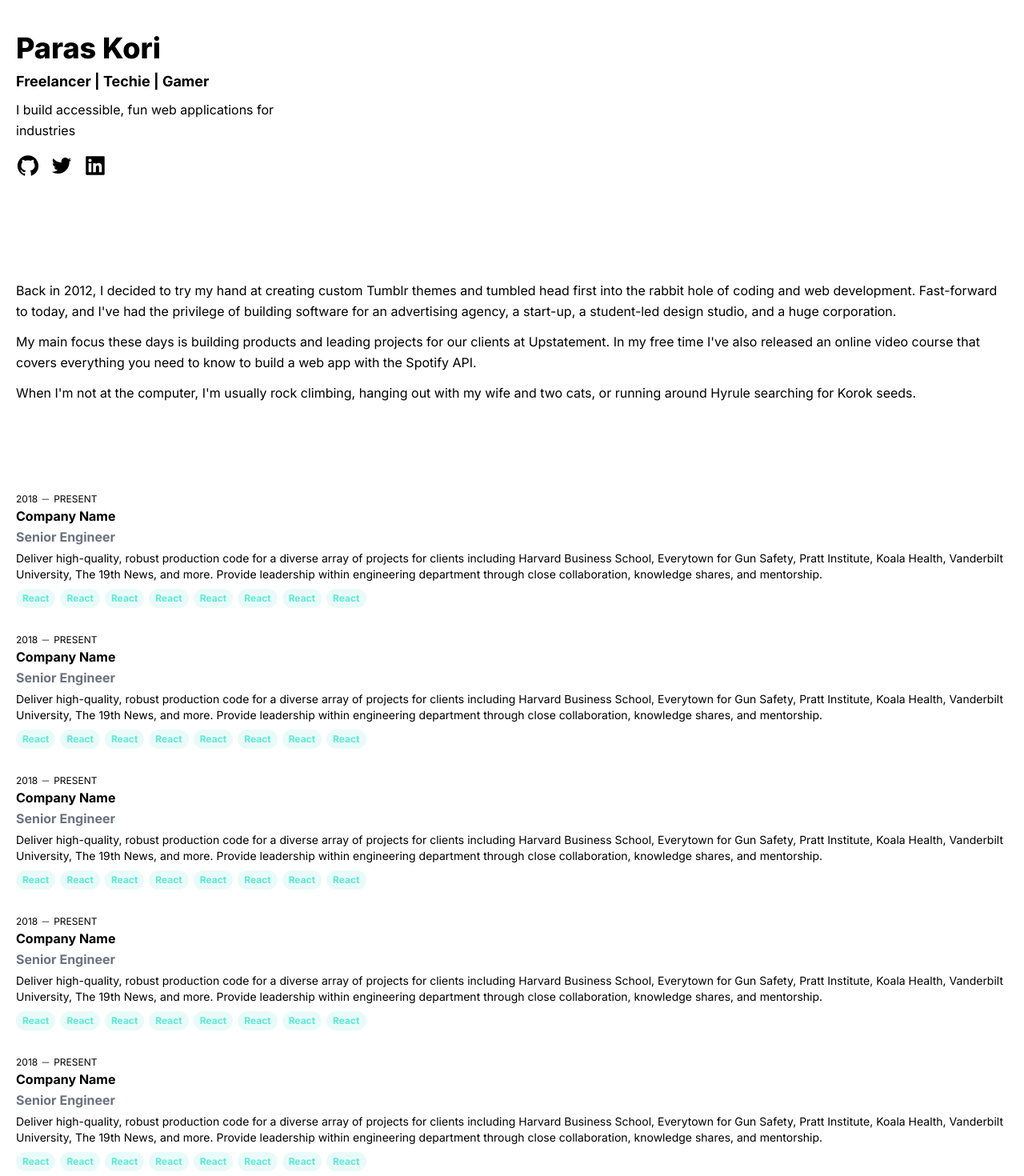
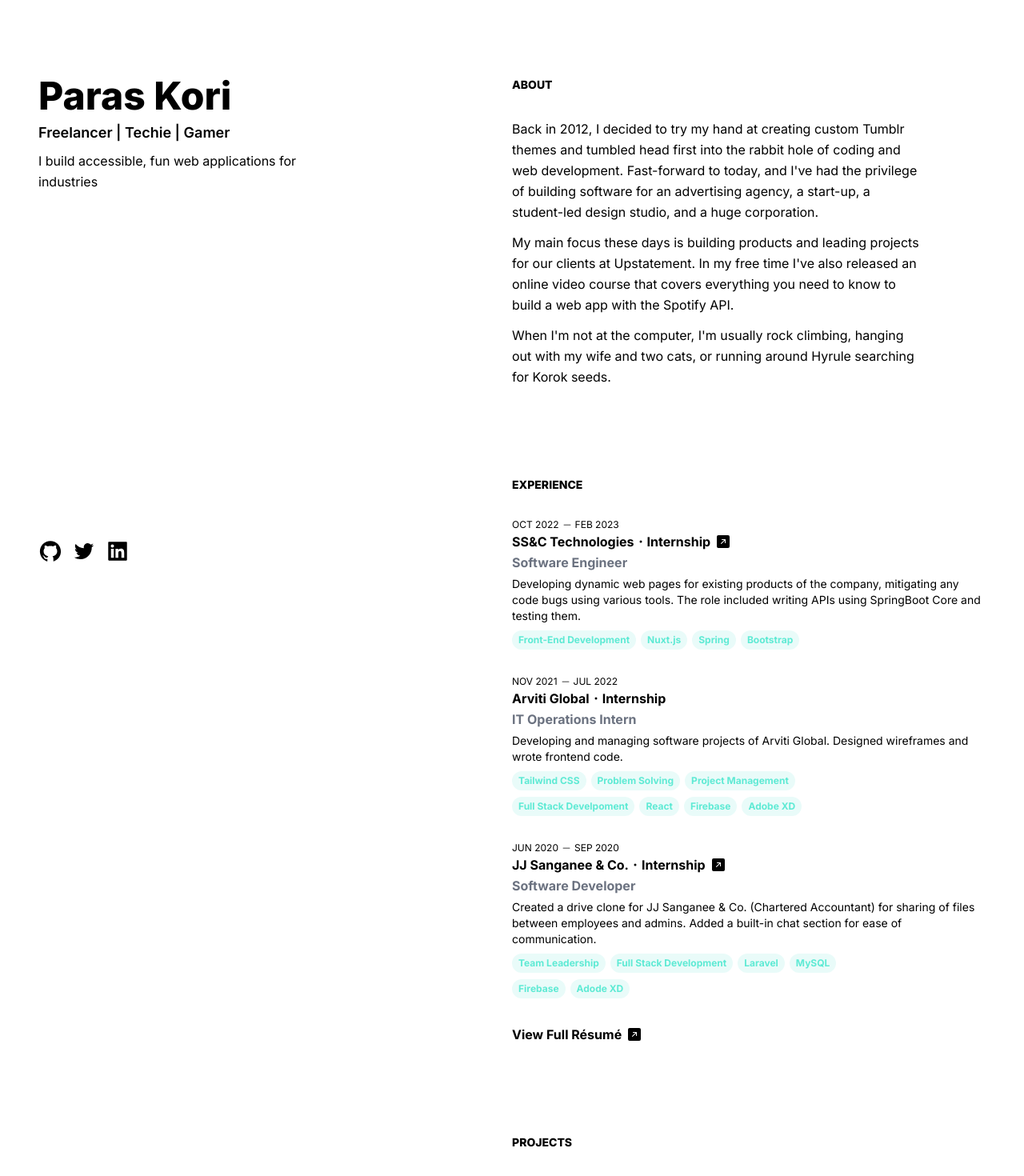
Before and after one commit to paras1729kori/pk-portfolio, a Next.js app: page / in a window 1280 px wide. Shown: the top 1470 px of the page at 80% size. Built offline with nearby package versions, Linux system fonts and the light colour scheme.

Commit message:
feature: completed experiences section with api

```diff
--- /dev/null
+++ b/src/app/api/experiences/route.ts
@@ -0,0 +1,73 @@
+import { NextResponse } from "next/server";
+
+export async function GET(request: Request) {
+  interface DataType {
+    id: number;
+    start_date: string;
+    end_date: string;
+    company_name: string;
+    cert_link?: string;
+    mode: string;
+    position?: string;
+    description: string;
+    tech_stack?: string[];
+  }
+
+  const data: DataType[] = [
+    {
+      id: 1,
+      start_date: "Oct 2022",
+      end_date: "Feb 2023",
+      company_name: "SS&C Technologies",
+      cert_link:
+        "https://drive.google.com/file/d/1c10cE5zyfbkY3xEv-oclmT_bZ1PWERD0/view?usp=sharing",
+      mode: "Internship",
+      position: "Software Engineer",
+      description:
+        "Developing dynamic web pages for existing products of the company, mitigating any code bugs using various tools. The role included writing APIs using SpringBoot Core and testing them.",
+      tech_stack: ["Front-End Development", "Nuxt.js", "Spring", "Bootstrap"],
+    },
+    {
+      id: 2,
+      start_date: "Nov 2021",
+      end_date: "Jul 2022",
+      company_name: "Arviti Global",
+      cert_link: "",
+      mode: "Internship",
+      position: "IT Operations Intern",
+      description:
+        "Developing and managing software projects of Arviti Global. Designed wireframes and wrote frontend code.",
+      tech_stack: [
+        "Tailwind CSS",
+        "Problem Solving",
+        "Project Management",
+        "Full Stack Develpoment",
+        "React",
+        "Firebase",
+        "Adobe XD",
+      ],
+    },
+    {
+      id: 3,
+      start_date: "Jun 2020",
+      end_date: "Sep 2020",
+      company_name: "JJ Sanganee & Co.",
+      cert_link:
+        "https://drive.google.com/file/d/1o-Ceohn1JSfI5qliFkcH7ZiKmwkw6PRc/view?usp=sharing",
+      mode: "Internship",
+      position: "Software Developer",
+      description:
+        "Created a drive clone for JJ Sanganee & Co. (Chartered Accountant) for sharing of files between employees and admins. Added a built-in chat section for ease of communication.",
+      tech_stack: [
+        "Team Leadership",
+        "Full Stack Development",
+        "Laravel",
+        "MySQL",
+        "Firebase",
+        "Adode XD",
+      ],
+    },
+  ];
+
+  return NextResponse.json(data);
+}
--- /dev/null
+++ b/src/app/api/projects/route.ts
@@ -0,0 +1,23 @@
+import { NextResponse } from "next/server";
+
+export async function GET(request: Request) {
+  const data = {
+    labels: [0, "Week 1", "Week 2", "Week 3", "Week 4", ""],
+    datasets: [
+      {
+        label: "Guest",
+        data: [200, 300, 200, 300, 200, 400, 500],
+        borderColor: "#EE8484",
+        tension: 0.5,
+      },
+      {
+        label: "User",
+        data: [100, 400, 120, 400, 200, 250, 400],
+        borderColor: "#98D89E",
+        tension: 0.5,
+      },
+    ],
+  };
+
+  return NextResponse.json(data);
+}
--- a/src/app/components/LeftPane/Me.tsx
+++ b/src/app/components/LeftPane/Me.tsx
@@ -8,13 +8,13 @@
 
 const Me = () => {
   return (
-    <div className="flex flex-col gap-4">
+    <div className="flex flex-col gap-4 lg:h-screen lg:justify-between">
       {/* Me Details */}
       <div className="max-w-sm flex flex-col gap-2">
-        <h1 className="text-4xl font-extrabold">
+        <h1 className="text-4xl font-extrabold lg:text-5xl">
           <Link href="#">Paras Kori</Link>
         </h1>
-        <h2 className="text-lg font-bold">Freelancer | Techie | Gamer</h2>
+        <h2 className="text-lg font-semibold">Freelancer | Techie | Gamer</h2>
         <p className="text-md">
           I build accessible, fun web applications for industries
         </p>
--- a/src/app/components/RightPane/About.tsx
+++ b/src/app/components/RightPane/About.tsx
@@ -1,7 +1,7 @@
 const About = () => {
   return (
-    <div className="flex flex-col gap-8">
-      <h1 className="text-sm font-extrabold lg:hidden uppercase">About</h1>
+    <div className="flex flex-col gap-8 lg:max-w-lg">
+      <h1 className="text-sm font-extrabold uppercase">About</h1>
       <div className="flex flex-col gap-3">
         <p className="">
           Back in 2012, I decided to try my hand at creating custom Tumblr
--- a/src/app/components/RightPane/Experiences.tsx
+++ b/src/app/components/RightPane/Experiences.tsx
@@ -1,50 +1,90 @@
+"use client";
+
 import Link from "next/link";
 import Pill from "./Pill";
-import { BsFillArrowUpRightSquareFill, BsDashLg } from "react-icons/bs";
+import { BsFillArrowUpRightSquareFill, BsDashLg, BsDot } from "react-icons/bs";
+import { useState, useEffect } from "react";
 
-const ExperienceCard = () => {
-  const pills = [1, 2, 3, 4, 5, 6, 7, 8];
+interface ExperienceCardProps {
+  exp: ExperienceData;
+}
+
+const ExperienceCard = ({ exp }: ExperienceCardProps) => {
+  const pills = exp.tech_stack;
   return (
-    <div>
+    <div className="">
       {/* duration */}
       <div className="text-xs">
         <div className="flex gap-1 items-center uppercase">
-          2018 <BsDashLg /> Present
+          {exp.start_date} <BsDashLg /> {exp.end_date}
         </div>
       </div>
 
       {/* content */}
       <div>
-        <h1 className="font-bold">Company Name</h1>
-        <h2 className="font-bold text-gray-500">Senior Engineer</h2>
-        <p className="text-sm mt-1">
-          Deliver high-quality, robust production code for a diverse array of
-          projects for clients including Harvard Business School, Everytown for
-          Gun Safety, Pratt Institute, Koala Health, Vanderbilt University, The
-          19th News, and more. Provide leadership within engineering department
-          through close collaboration, knowledge shares, and mentorship.
-        </p>
+        {exp.cert_link ? (
+          <Link href={exp.cert_link} className="flex gap-2 items-center">
+            <h1 className="flex items-center font-bold hover:underline hover:underline-offset-4">
+              {exp.company_name} <BsDot /> {exp.mode}
+            </h1>
+            <BsFillArrowUpRightSquareFill className="text-md" />
+          </Link>
+        ) : (
+          <h1 className="flex items-center font-bold">
+            {exp.company_name} <BsDot /> {exp.mode}
+          </h1>
+        )}
+        <h2 className="font-bold text-gray-500">{exp.position}</h2>
+        <p className="text-sm mt-1">{exp.description}</p>
       </div>
 
       {/* Language pills */}
       <div className="max-w-md flex flex-wrap">
-        {pills.map(() => {
-          return <Pill />;
-        })}
+        {pills
+          ? pills.map((pill) => {
+              return <Pill key={exp.id} pill={pill} />;
+            })
+          : ""}
       </div>
     </div>
   );
 };
 
+interface ExperienceData {
+  id: number;
+  start_date: string;
+  end_date: string;
+  company_name: string;
+  cert_link?: string;
+  mode: string;
+  position?: string;
+  description: string;
+  tech_stack?: string[];
+}
+
 const Experiences = () => {
-  const data = [1, 2, 3, 4, 5];
+  const [experiences, setExperiences] = useState<ExperienceData[] | null>(null);
+  useEffect(() => {
+    const fetchExperiences = async () => {
+      const res = await fetch("/api/experiences");
+      const data = await res.json();
+      setExperiences(data);
+    };
+
+    fetchExperiences();
+  }, []);
+
   return (
     <div className="flex flex-col gap-8">
-      <h1 className="text-sm font-extrabold lg:hidden uppercase">Experience</h1>
+      <h1 className="text-sm font-extrabold uppercase">Experience</h1>
       <div className="flex flex-col gap-8">
-        {data.map((no) => {
-          return <ExperienceCard />;
-        })}
+        {experiences ? (
+          experiences.map((exp) => {
+            return <ExperienceCard key={exp.id} exp={exp} />;
+          })
+        ) : (
+          <div>loading...</div>
+        )}
       </div>
       <div className="flex items-center gap-2 hover:underline hover:underline-offset-4">
         <h1 className="font-bold">
--- a/src/app/components/RightPane/Pill.tsx
+++ b/src/app/components/RightPane/Pill.tsx
@@ -1,7 +1,11 @@
-const Pill = () => {
+interface PillProps {
+  pill: string;
+}
+
+const Pill = ({ pill }: PillProps) => {
   return (
     <div className="w-fit text-xs font-bold text-teal-300 bg-teal-400/10 rounded-full px-2 py-1 mr-1.5 mt-2">
-      React
+      {pill}
     </div>
   );
 };
--- a/src/app/components/RightPane/Projects.tsx
+++ b/src/app/components/RightPane/Projects.tsx
@@ -29,8 +29,8 @@
           recommended tracks based on your existing playlists and more.
         </p>
         <div className="max-w-md flex flex-wrap">
-          {pills.map(() => {
-            return <Pill />;
+          {pills.map((no) => {
+            return <Pill key={no} />;
           })}
         </div>
       </div>
@@ -42,16 +42,16 @@
   const data = [1, 2];
   return (
     <div className="flex flex-col gap-8">
-      <h1 className="text-sm font-extrabold lg:hidden uppercase">Projects</h1>
+      <h1 className="text-sm font-extrabold uppercase">Projects</h1>
       <div className="flex flex-col gap-8">
         {data.map((no) => {
-          return <ProjectCard />;
+          return <ProjectCard key={no} />;
         })}
       </div>
       <div className="flex items-center gap-2 hover:underline hover:underline-offset-4">
-        <h1>
-          <Link href="#" className="font-bold">
-            View Full Résumé
+        <h1 className="font-bold">
+          <Link href="https://github.com/paras1729kori" target="_blank">
+            View All Projects on GitHub
           </Link>
         </h1>
         <BsFillArrowUpRightSquareFill className="text-md" />
--- a/src/app/layout.tsx
+++ b/src/app/layout.tsx
@@ -4,7 +4,7 @@
 const inter = Inter({ subsets: ["latin"] });
 
 export const metadata = {
-  title: "Paras Kori | Developer",
+  title: "Paras Kori",
   description: "My portfolio as a full stack developer 👨🏻‍💻",
 };
 
--- a/src/app/page.tsx
+++ b/src/app/page.tsx
@@ -6,17 +6,17 @@
 
 export default function Home() {
   return (
-    <main className="flex flex-col gap-32 mx-5 my-10 leading-relaxed">
-      <div>
+    <main className=" mx-auto min-h-screen max-w-screen-xl px-6 py-12 leading-relaxed lg:flex lg:px-12 lg:py-0">
+      <div className="lg:w-1/2 lg:sticky lg:top-0 lg:flex lg:max-h-screen lg:flex-col lg:justify-between lg:py-24">
         <Me />
       </div>
-      <div className="flex flex-col gap-28">
+      <div className="flex flex-col gap-28 lg:w-1/2 pt-24 lg:py-24">
         <About />
         <Experiences />
         <Projects />
-        <div className="text-sm">
+        <div className="text-sm lg:max-w-md">
           <p>
-            Design inspired by{" "}
+            Design credits goes to{" "}
             <Link href="https://brittanychiang.com" className="font-semibold">
               Brittany Chiang
             </Link>
```
